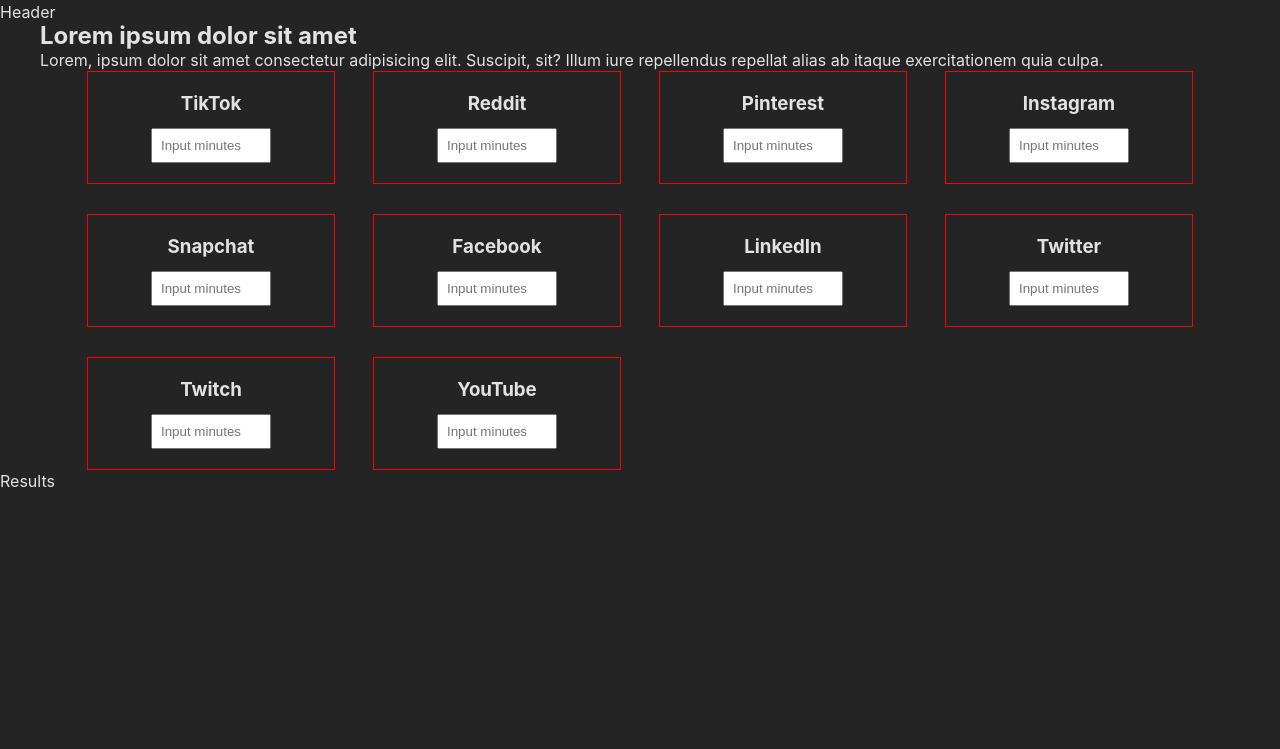
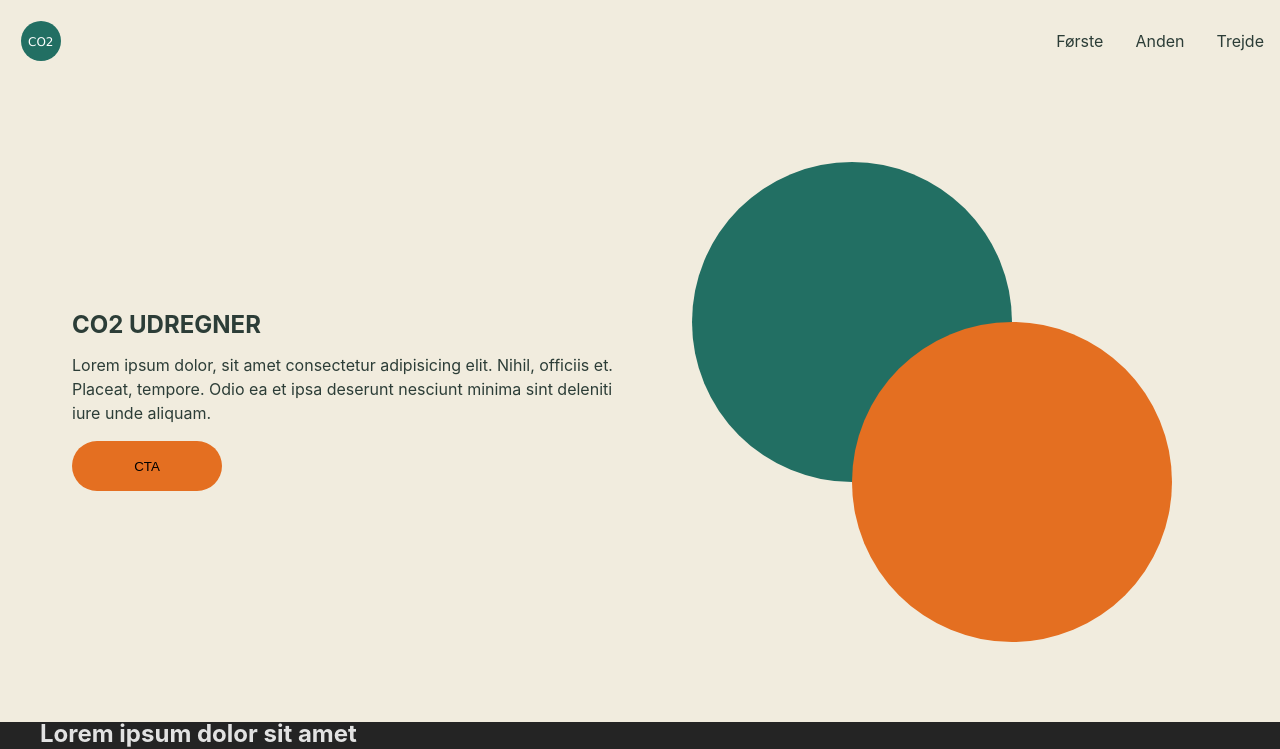
Before and after one commit to vlysium/advice-project, a React (Vite) app: page / in a window 1280 px wide. Shown: the top 749 px of the page. Built offline with nearby package versions, Linux system fonts and the light colour scheme.

Commit message:
Header done

```diff
--- a/src/components/Header.jsx
+++ b/src/components/Header.jsx
@@ -1,5 +1,75 @@
+import "../styles/Header.scss";
+
 function Header() {
-  return <header>Header</header>;
+  return (
+    <header>
+      <nav className="navbar">
+        <svg height="50" width="50">
+          <circle
+            cx="25"
+            cy="25"
+            r="20"
+            stroke="none"
+            stroke-width="4"
+            fill="#226F63"
+          />
+          <text
+            fill="#ffffff"
+            font-size="12"
+            font-family="Verdana"
+            x="12"
+            y="30"
+          >
+            CO2
+          </text>
+          Sorry, your browser does not support inline SVG.
+        </svg>
+        <ul>
+          <li>
+            <a href="">Første</a>
+          </li>
+          <li>
+            <a href="">Anden</a>
+          </li>
+          <li>
+            <a href="">Trejde</a>
+          </li>
+        </ul>
+      </nav>
+      <section className="max-width" id="headerSection">
+        <div className="textContent">
+          <h1>CO2 UDREGNER</h1>
+          <p>
+            Lorem ipsum dolor, sit amet consectetur adipisicing elit. Nihil,
+            officiis et. Placeat, tempore. Odio ea et ipsa deserunt nesciunt
+            minima sint deleniti iure unde aliquam.
+          </p>
+          <button>CTA</button>
+        </div>
+        <div className="circler">
+        <svg height="320" width="320" className="greenCircle">
+          <circle
+            cx="160"
+            cy="160"
+            r="160"
+            stroke="none"
+            stroke-width="4"
+            fill="#226F63"
+          />
+        </svg>
+        <svg height="320" width="320" className="orangeCircle">
+          <circle
+            cx="160"
+            cy="160"
+            r="160"
+            stroke="none"
+            stroke-width="4"
+            fill="#e46f21"
+          />
+        </svg></div>
+      </section>
+    </header>
+  );
 }
 
 export default Header;
--- a/src/index.scss
+++ b/src/index.scss
@@ -26,6 +26,14 @@
   background-color: #242424;
 }
 
+// Farve skema
+
+$beige: #E9E9E2;
+$mørk: #2C3D37;
+$grøn: #226F63;
+$orange: #E46F21;
+
+
 input {
   padding: 8px;
 }
--- /dev/null
+++ b/src/styles/Header.scss
@@ -0,0 +1,65 @@
+header {
+  background-color: #f1ecde;
+}
+.navbar {
+  display: flex;
+  justify-content: space-between;
+  padding: 1rem;
+  align-items: center;
+
+  ul {
+    display: flex;
+    gap: 2rem;
+    li {
+      list-style: none;
+      color: #2c3d37;
+      a {
+        text-decoration: none;
+        color: #2c3d37;
+      }
+    }
+  }
+}
+
+#headerSection {
+  display: grid;
+  grid-template-columns: repeat(auto-fit, minmax(250px, 1fr));
+  flex-direction: column;
+  align-items: center;
+  padding: 2rem;
+  height: 80vh;
+  gap: 2rem;
+  justify-content: center;
+  justify-items: center;
+  .textContent {
+    display: flex;
+    gap: 1rem;
+        flex-direction: column;
+    h1,
+    p {
+      color: #2c3d37;
+      max-width: 60ch;
+    }
+    button {
+      width: 150px;
+      height: 50px;
+      border-radius: 98px;
+      border: none;
+      background: #e46f21;
+    }
+  }
+  .circler {
+    display: grid;
+    grid-template-rows: 1fr 1fr 1fr;
+    grid-template-columns: 1fr 1fr 1fr;
+    .greenCircle {
+      grid-column: 1/3;
+      grid-row: 1/3;
+
+    }
+    .orangeCircle {
+      grid-row: 2/4;
+      grid-column: 2/4;
+    }
+  }
+}
```
